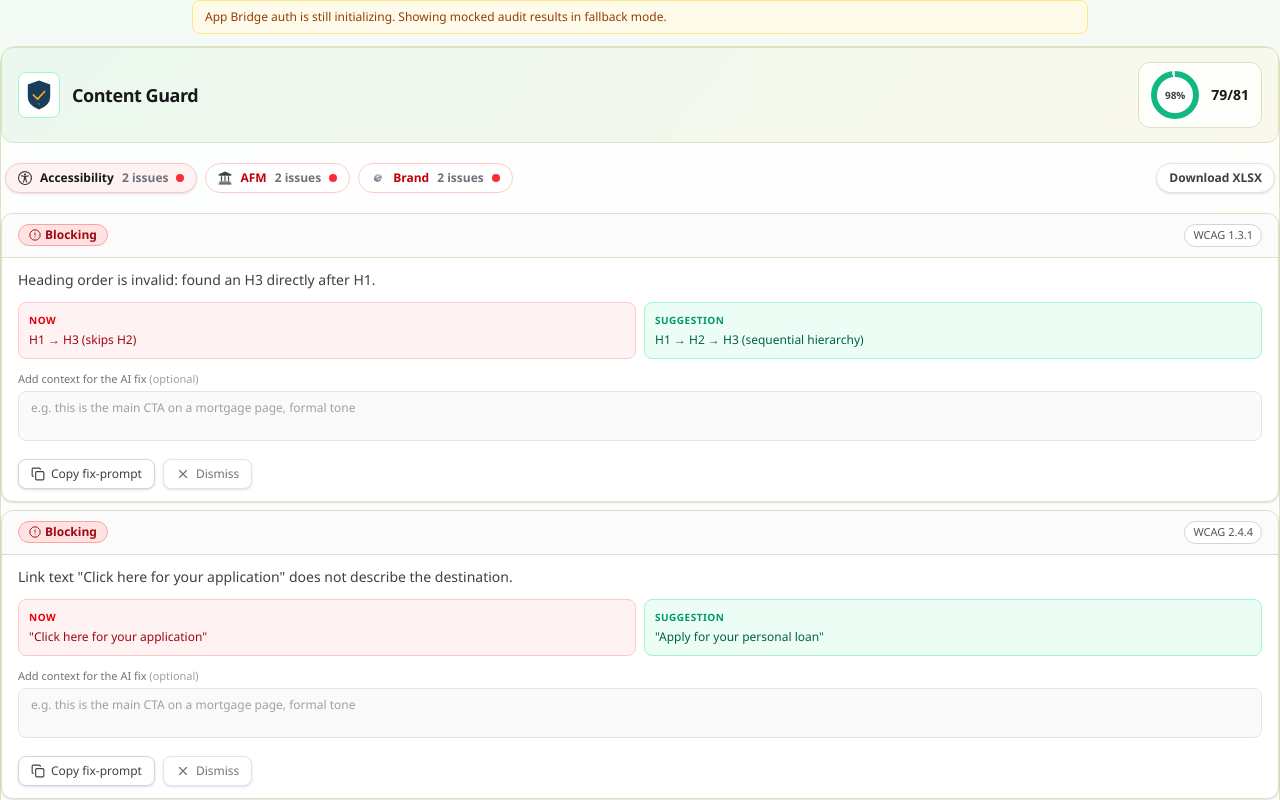
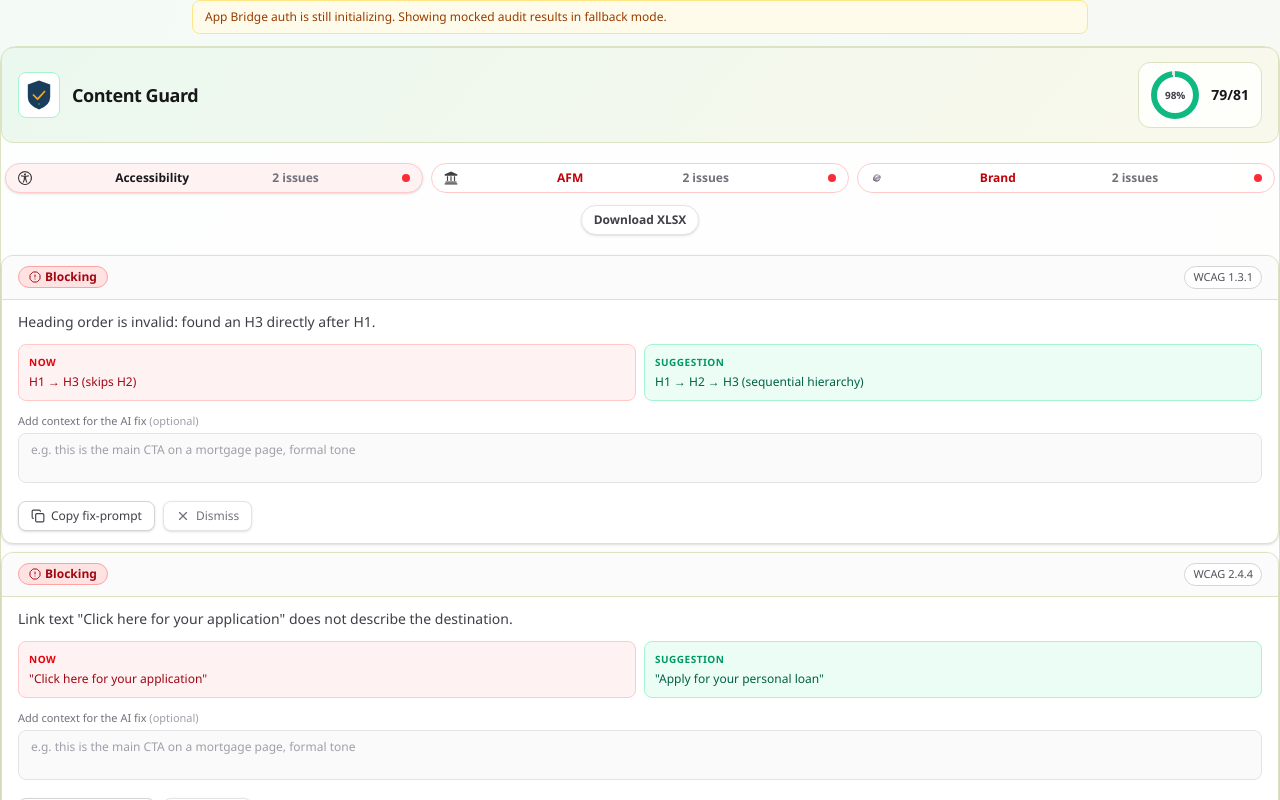
Before and after one commit to adanbaiquality/Content-Guard, a Next.js app in the folder apps/storyblok-plugin/: page / in a window 1280 px wide. Shown: the top 800 px of the page. Built offline with nearby package versions, Linux system fonts and the light colour scheme.

Commit message:
improve width of buttons

```diff
--- a/apps/storyblok-plugin/src/components/ContentGuardPanel.tsx
+++ b/apps/storyblok-plugin/src/components/ContentGuardPanel.tsx
@@ -96,7 +96,7 @@ function CategoryTabTrigger({
     <TabsTrigger
       value={category}
       className={cn(
-        "inline-flex h-auto items-center gap-2 rounded-full border px-3 py-1.5 text-xs font-semibold transition data-[state=active]:shadow-sm",
+        "inline-flex h-auto w-full items-center justify-between gap-2 rounded-full border px-3 py-1.5 text-xs font-semibold transition data-[state=active]:shadow-sm",
         "bg-white/50 hover:bg-white data-[state=active]:text-current",
         styles[status],
       )}
@@ -174,12 +174,13 @@ export default function ContentGuardPanel() {
       >
         {/* Category tabs + export */}
         <div className="flex flex-wrap items-center justify-between gap-3 px-1">
-          <TabsList className="flex h-auto flex-wrap justify-start gap-2 bg-transparent p-0">
+          <TabsList className="grid h-auto w-full grid-cols-1 gap-2 bg-transparent p-0 sm:grid-cols-3">
             {CATEGORIES.map((cat) => (
               <CategoryTabTrigger key={cat} category={cat} audits={byCategory[cat]} />
             ))}
           </TabsList>
 
+          <div className="flex w-full justify-center">
             <button
               type="button"
               onClick={() => downloadResultsAsXlsx(byCategory)}
@@ -187,6 +188,7 @@ export default function ContentGuardPanel() {
             >
               Download XLSX
             </button>
+          </div>
         </div>
       </Tabs>
 
```
Lines whose indentation alone changed are shown as unchanged.
